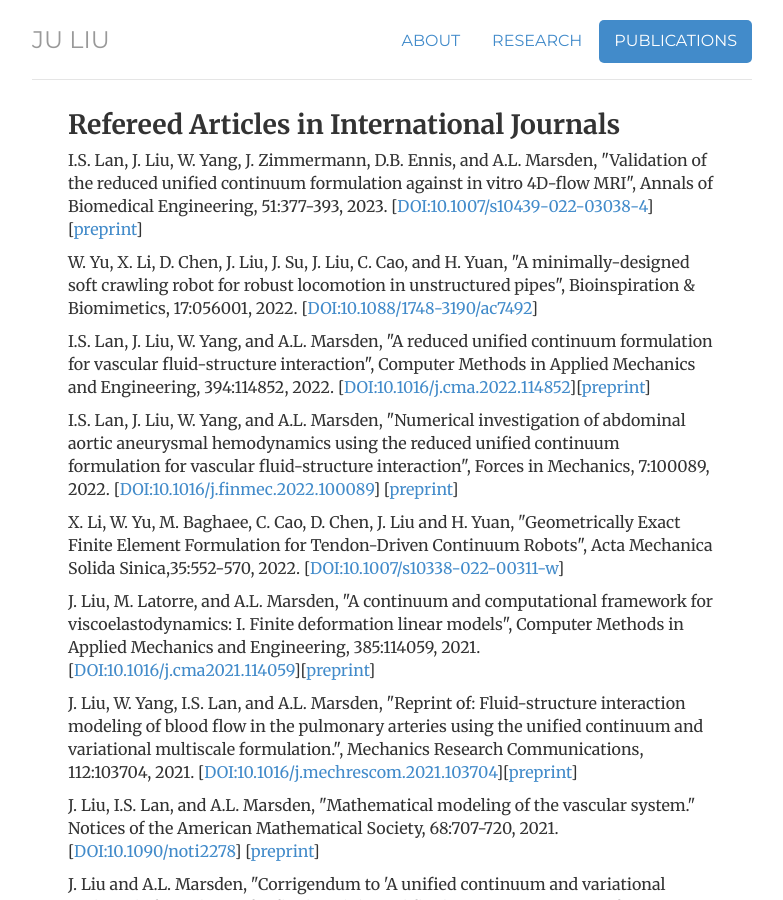
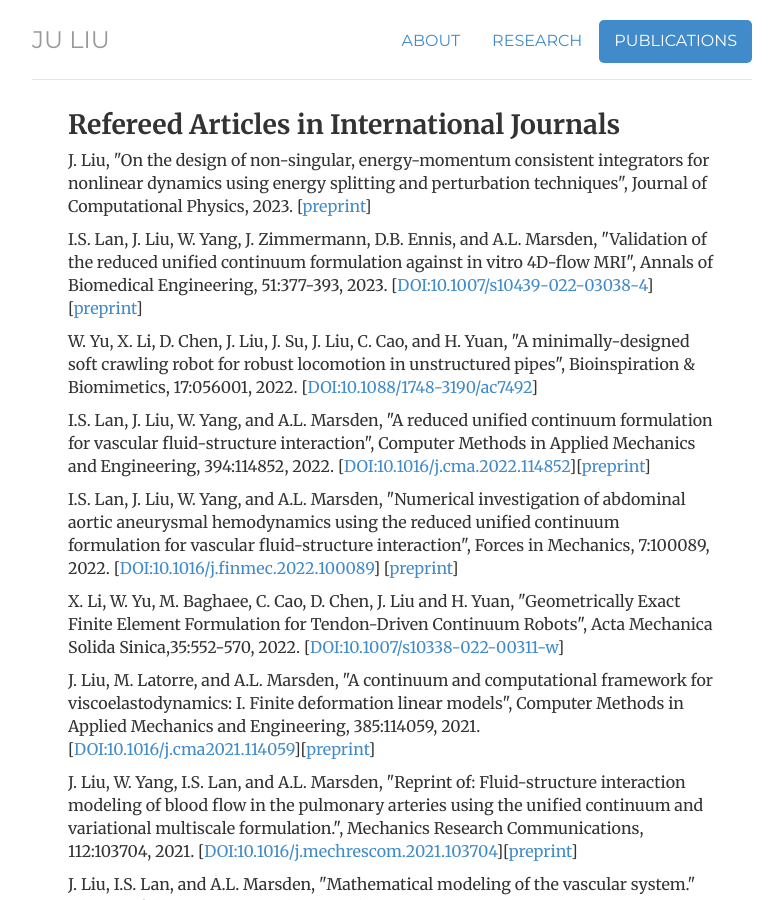
Before and after one commit to ju-liu/ju-liu.github.io, a Jekyll site: the page built from publications/index.html, in a window 1280 px wide and 900 px high. Shown: the whole window, without its empty margins (248-1031 px from the left). Built offline with Jekyll 4.4.1, drawn with Linux system fonts in a browser that asks for light colours; nearby versions of some CDN libraries; library files that are not in the unit come from our copies; comment, search, counter and statistics services are not loaded.

Commit message:
Update index.html

```diff
--- a/publications/index.html
+++ b/publications/index.html
@@ -10,6 +10,8 @@ description: Current Publications for Dr. Ju Liu
 <div class="cv">
 
   <h2>Refereed Articles in International Journals</h2>
+  <p>J. Liu, "On the design of non-singular, energy-momentum consistent integrators for nonlinear dynamics using energy splitting and perturbation techniques", Journal of Computational Physics, 2023. [<a href="https://arxiv.org/pdf/2212.09099.pdf">preprint</a>]</p>
+
   <p>I.S. Lan, J. Liu, W. Yang, J. Zimmermann, D.B. Ennis, and A.L. Marsden, "Validation of the reduced unified continuum formulation against in vitro
   4D-flow MRI", Annals of Biomedical Engineering, 51:377-393, 2023. [<a href="https://doi.org/10.1007/s10439-022-03038-4">DOI:10.1007/s10439-022-03038-4</a>][<a href="https://arxiv.org/pdf/2203.00721.pdf">preprint</a>]</p>
 
```
